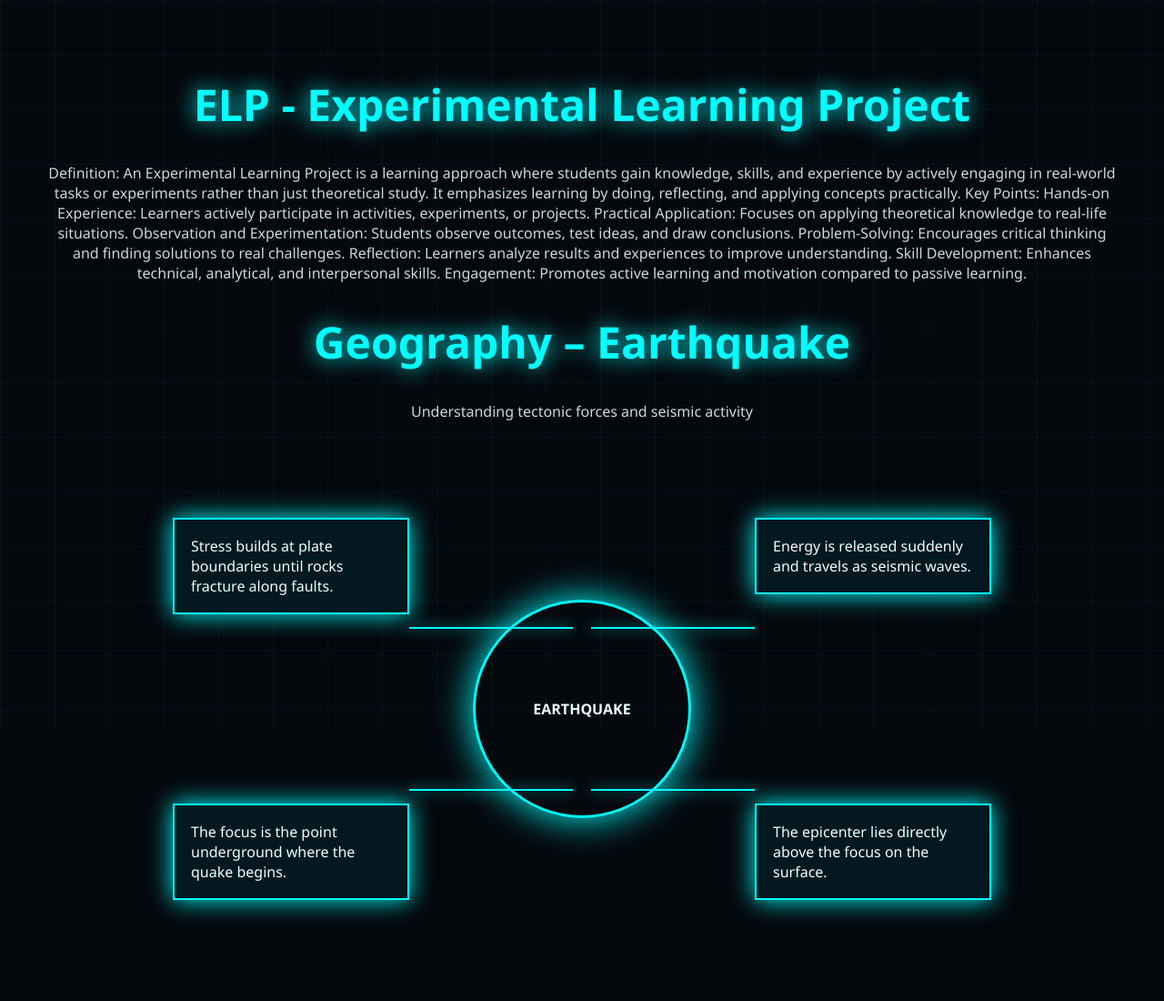
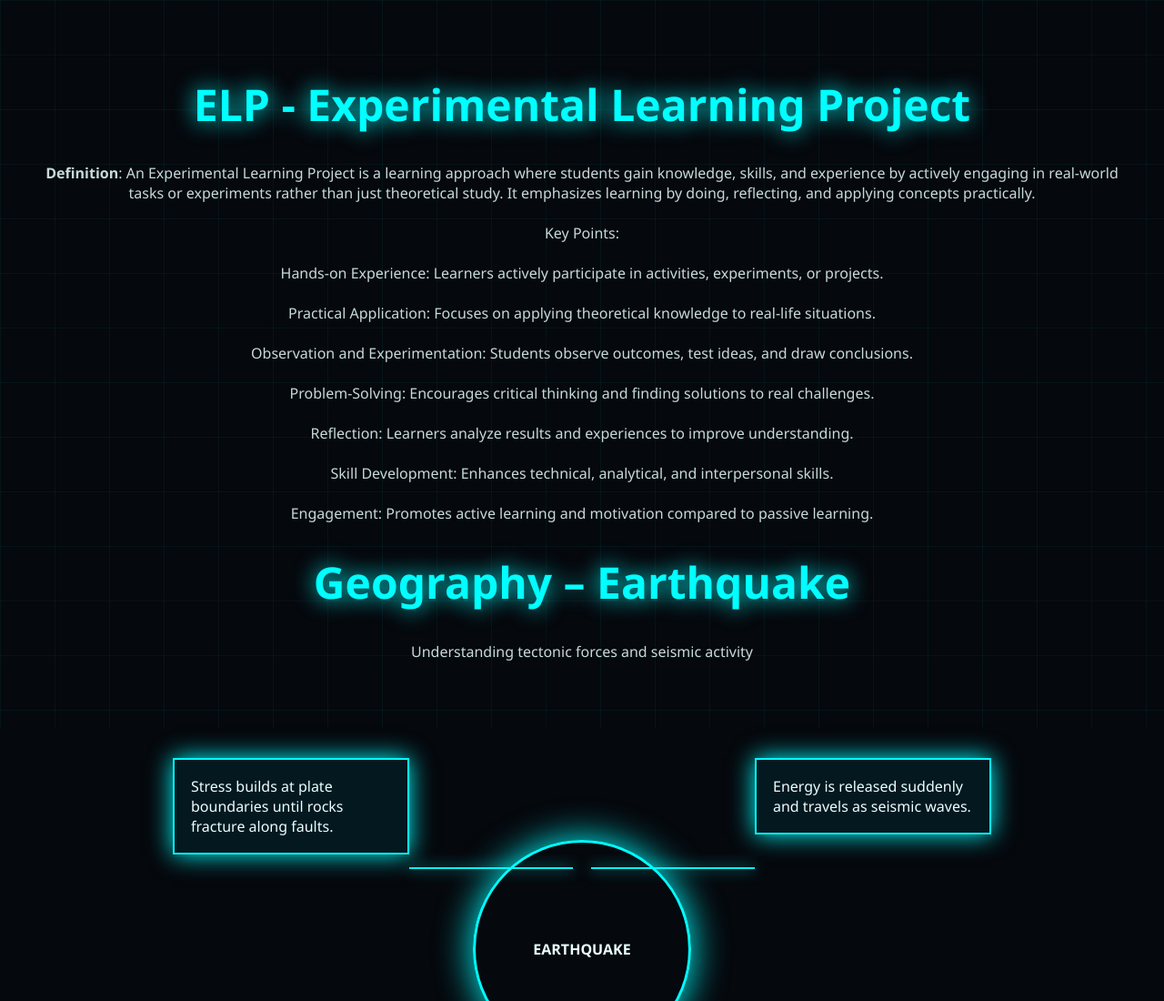
Before and after one commit to pranavmanglani/cmsgeo, a plain HTML site: page index.html in a window 1280 px wide. Shown: the top 1100 px of the page at 91% size. Drawn offline with Linux system fonts and the light colour scheme.

Commit message:
Update index.html

```diff
--- a/index.html
+++ b/index.html
@@ -80,24 +80,24 @@ footer{text-align:center;padding:30px;opacity:.6}
 <body>
 <header>
 <h1>ELP - Experimental Learning Project</h1>
-  <p>Definition:
-An Experimental Learning Project is a learning approach where students gain knowledge, skills, and experience by actively engaging in real-world tasks or experiments rather than just theoretical study. It emphasizes learning by doing, reflecting, and applying concepts practically.
-
-Key Points:
-
-Hands-on Experience: Learners actively participate in activities, experiments, or projects.
-
-Practical Application: Focuses on applying theoretical knowledge to real-life situations.
-
-Observation and Experimentation: Students observe outcomes, test ideas, and draw conclusions.
-
-Problem-Solving: Encourages critical thinking and finding solutions to real challenges.
-
-Reflection: Learners analyze results and experiences to improve understanding.
-
-Skill Development: Enhances technical, analytical, and interpersonal skills.
-
-Engagement: Promotes active learning and motivation compared to passive learning.</p>
+  <p><b>Definition</b>:
+An Experimental Learning Project is a learning approach where students gain knowledge, skills, and experience by actively engaging in real-world tasks or experiments rather than just theoretical study. It emphasizes learning by doing, reflecting, and applying concepts practically.<br>
+<br>
+Key Points:<br>
+<br>
+Hands-on Experience: Learners actively participate in activities, experiments, or projects.<br>
+<br>
+Practical Application: Focuses on applying theoretical knowledge to real-life situations.<br>
+<br>
+Observation and Experimentation: Students observe outcomes, test ideas, and draw conclusions.<br>
+<br>
+Problem-Solving: Encourages critical thinking and finding solutions to real challenges.<br>
+<br>
+Reflection: Learners analyze results and experiences to improve understanding.<br>
+<br>
+Skill Development: Enhances technical, analytical, and interpersonal skills.<br>
+<br>
+Engagement: Promotes active learning and motivation compared to passive learning.<br></p>
 <h1>Geography – Earthquake</h1>
 <p>Understanding tectonic forces and seismic activity</p>
 </header>
```
